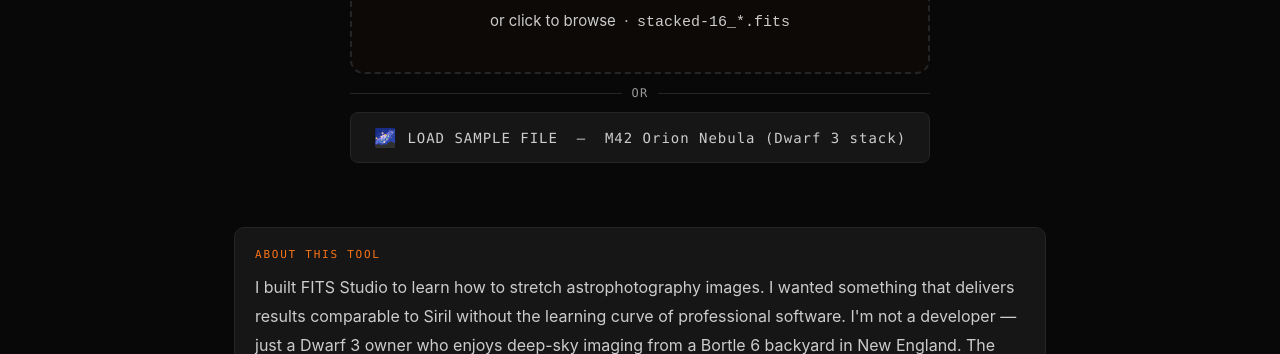
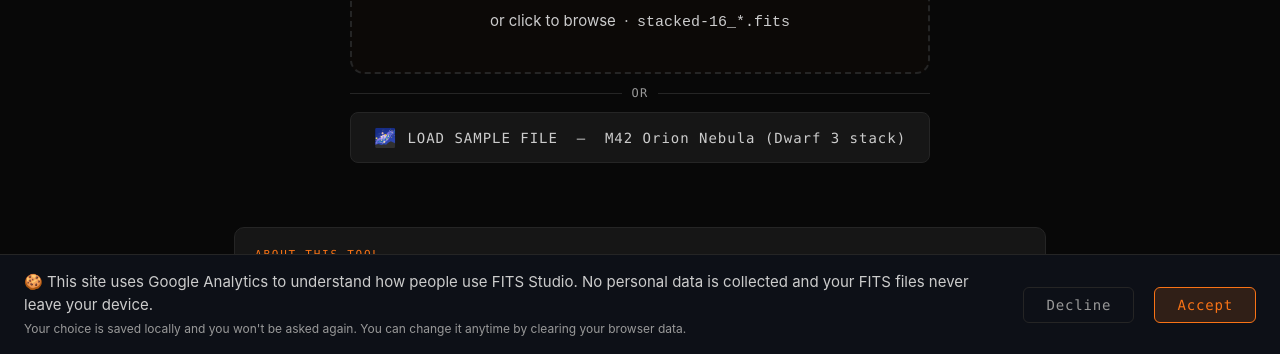
Before and after one commit to dwarfastromedia-design/fits.dwarfastro.com, a plain HTML site: page index.html in a window 1280 px wide. Shown: the part 446-800 px from the top of the page. Drawn offline with Linux system fonts and the light colour scheme.

Commit message:
Update index.html

```diff
--- a/index.html
+++ b/index.html
@@ -257,6 +257,23 @@
 .go-stretch{width:100%;padding:14px;background:rgba(80,200,120,.15);border:2px solid #50c878;border-radius:8px;color:#50c878;font-family:var(--mono);font-size:16px;letter-spacing:.07em;cursor:pointer;transition:.15s;display:block;text-align:center;font-weight:700;margin-top:4px}
 .go-stretch:hover{background:rgba(80,200,120,.28)}
 .go-stretch:disabled{opacity:.3;cursor:not-allowed}
+
+/* COOKIE CONSENT BANNER */
+#cookie-banner{
+  position:fixed;bottom:0;left:0;right:0;z-index:9999;
+  background:#0d1017;border-top:1px solid var(--bdr);
+  padding:16px 24px;
+  display:flex;align-items:center;gap:20px;flex-wrap:wrap;
+  font-size:15px;color:var(--sub);line-height:1.5;
+}
+#cookie-banner.hidden{display:none}
+#cookie-banner p{flex:1;min-width:260px;margin:0}
+#cookie-banner small{display:block;font-size:12px;color:var(--dim);margin-top:4px}
+.cookie-btn{padding:9px 22px;border-radius:6px;font-family:var(--mono);font-size:14px;letter-spacing:.06em;cursor:pointer;border:1px solid;transition:.15s;white-space:nowrap;flex-shrink:0}
+.cookie-btn.accept{background:rgba(249,115,22,.15);border-color:var(--acc);color:var(--acc)}
+.cookie-btn.accept:hover{background:rgba(249,115,22,.28)}
+.cookie-btn.decline{background:transparent;border-color:var(--bdr);color:var(--dim)}
+.cookie-btn.decline:hover{border-color:var(--sub);color:var(--sub)}
 </style>
 </head>
 <body>
@@ -3148,5 +3165,58 @@
 dz.addEventListener('dragleave',()=>dz.classList.remove('over'));
 dz.addEventListener('drop',e=>{e.preventDefault();dz.classList.remove('over');handleFile(e.dataTransfer.files[0]);});
 </script>
+
+<!-- COOKIE CONSENT BANNER -->
+<div id="cookie-banner" class="hidden">
+  <p>
+    🍪 This site uses Google Analytics to understand how people use FITS Studio. No personal data is collected and your FITS files never leave your device.
+    <small>Your choice is saved locally and you won't be asked again. You can change it anytime by clearing your browser data.</small>
+  </p>
+  <button class="cookie-btn decline" onclick="cookieDecline()">Decline</button>
+  <button class="cookie-btn accept" onclick="cookieAccept()">Accept</button>
+</div>
+
+<script>
+// ═══════════════════════════════════════════════════════════════════
+// GOOGLE ANALYTICS — consent-gated
+// GA only loads after explicit user acceptance. If declined or not
+// yet decided, no GA scripts are injected and no cookies are set.
+// ═══════════════════════════════════════════════════════════════════
+const GA_ID='G-JGRE8CEP0N';
+const CONSENT_KEY='fits_studio_ga_consent';
+
+function loadGA(){
+  if(window._gaLoaded) return;
+  window._gaLoaded=true;
+  const s=document.createElement('script');
+  s.async=true;
+  s.src='https://www.googletagmanager.com/gtag/js?id='+GA_ID;
+  document.head.appendChild(s);
+  window.dataLayer=window.dataLayer||[];
+  function gtag(){dataLayer.push(arguments);}
+  window.gtag=gtag;
+  gtag('js',new Date());
+  gtag('config',GA_ID,{anonymize_ip:true});
+}
+
+function cookieAccept(){
+  localStorage.setItem(CONSENT_KEY,'accepted');
+  document.getElementById('cookie-banner').classList.add('hidden');
+  loadGA();
+}
+
+function cookieDecline(){
+  localStorage.setItem(CONSENT_KEY,'declined');
+  document.getElementById('cookie-banner').classList.add('hidden');
+}
+
+(function initConsent(){
+  const stored=localStorage.getItem(CONSENT_KEY);
+  if(stored==='accepted'){loadGA();return;}
+  if(stored==='declined') return;
+  // No decision yet — show banner after short delay so page renders first
+  setTimeout(()=>document.getElementById('cookie-banner').classList.remove('hidden'),800);
+})();
+</script>
 </body>
 </html>
```
